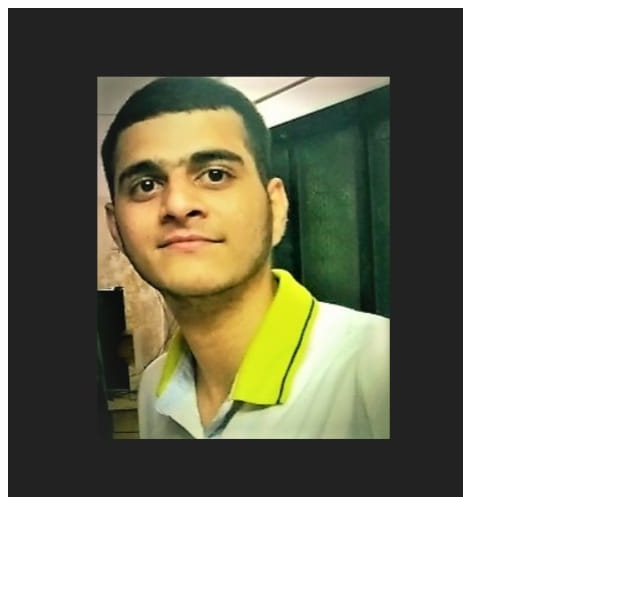
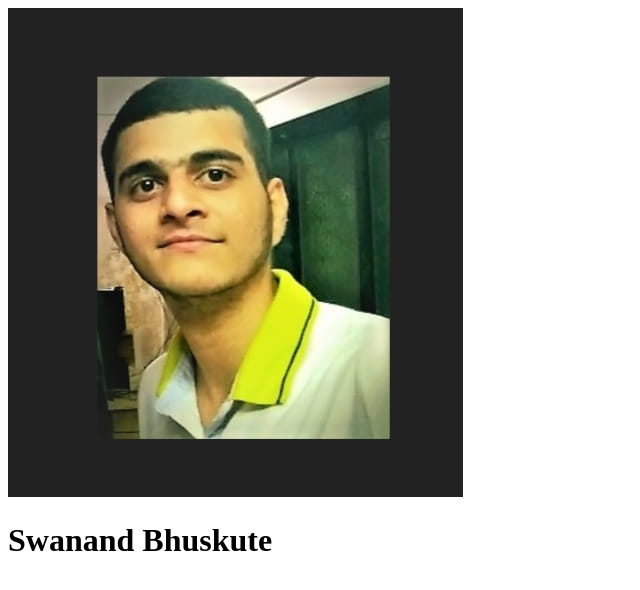
Before and after one commit to SwanandBhuskute/Resume, a plain HTML site: page index.html in a window 1280 px wide. Shown: the whole page, without its empty margins (0-640 px from the left). Drawn offline with Linux system fonts and the light colour scheme.

Commit message:
first commit done

```diff
--- a/index.html
+++ b/index.html
@@ -8,5 +8,6 @@
 </head>
 <body>
     <img src="myphoto.jpeg" alt="Swanand Bhuskute photo">
+    <h1>Swanand Bhuskute</h1>
 </body>
 </html>
```
